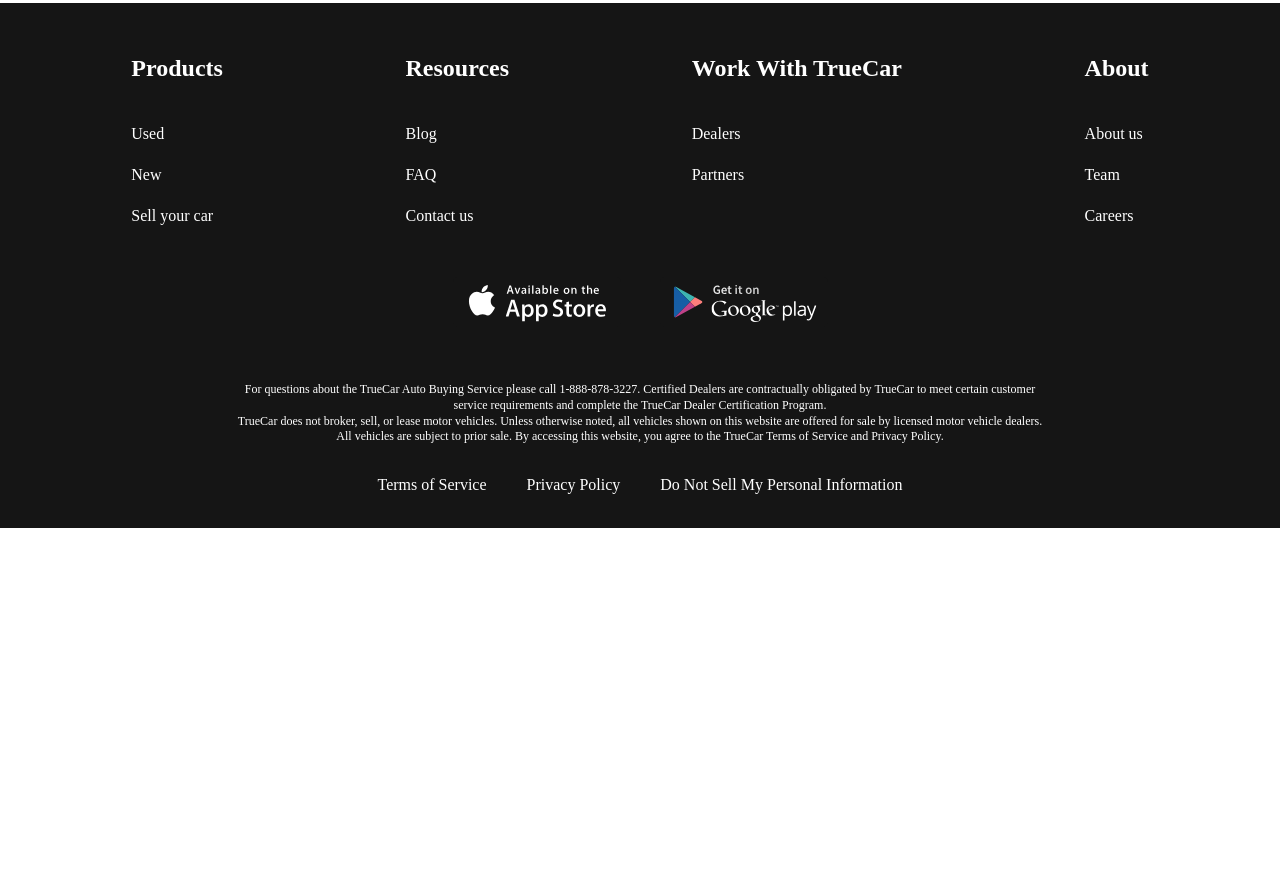
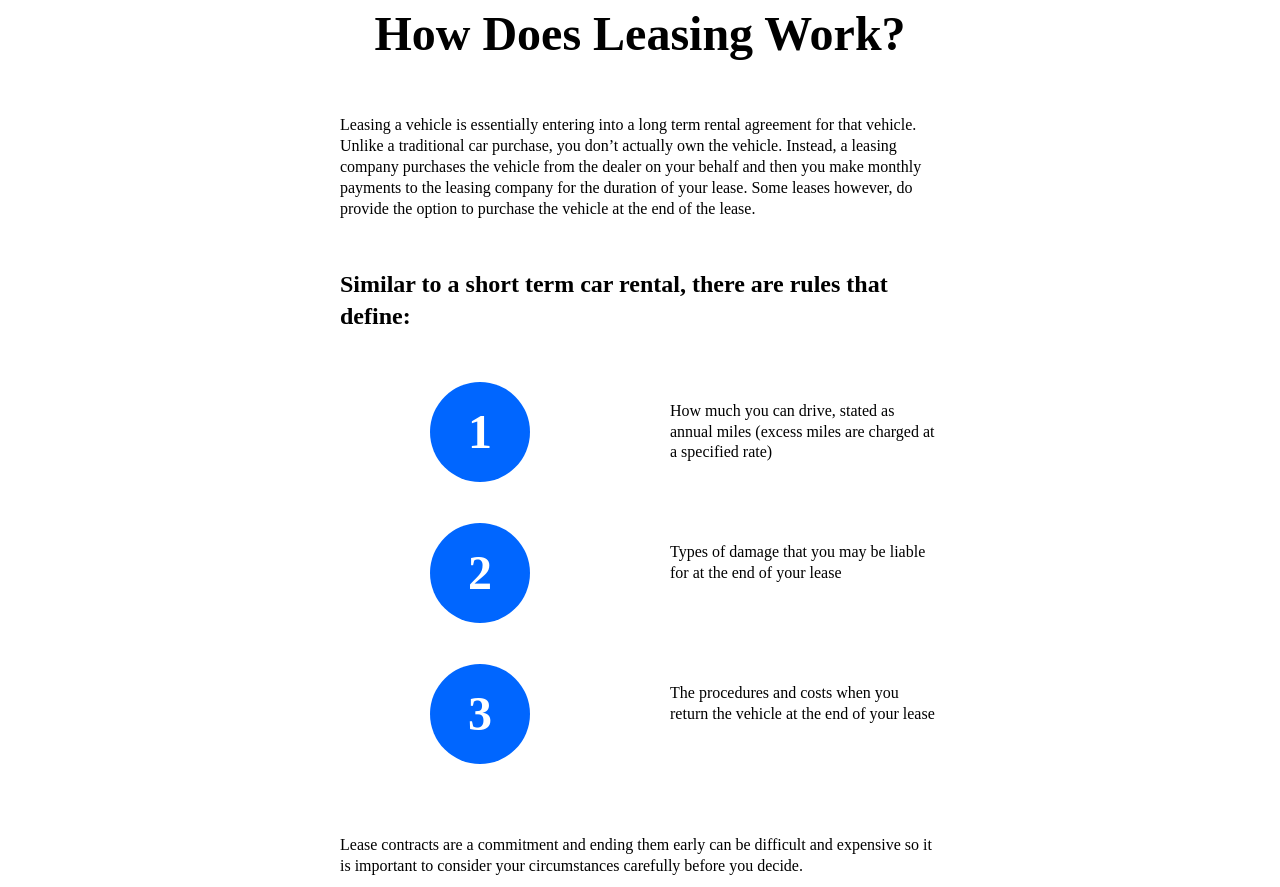
Before and after one commit to goplomah/lease-cars, a plain HTML site: page index.html in a window 1280 px wide. Shown: the part 1513-2400 px from the top of the page. Before the commit the page ends 2041 px from the top, so only its background shows below. Drawn offline with nearby package versions, Linux system fonts and the light colour scheme.

Commit message:
feat: add section how-does

```diff
--- a/css/style.css
+++ b/css/style.css
@@ -191,6 +191,62 @@
     text-align: left;
 }
 
+.how-does {
+    padding-bottom: 150px;
+}
+.container {
+}
+.how-does__inner {
+    max-width: 600px;
+    margin: 0 auto;
+}
+.section-title {
+}
+.how-does__text {
+}
+.how-does-title {
+    font-size: 24px;
+    font-weight: 700;
+    padding-top: 50px;
+}
+.how-does-list {
+    padding: 50px 0 70px;
+    counter-reset: myCounter;
+    list-style-type: none;
+}
+
+.how-does-item {
+    width: 270px;
+    position: relative;
+    margin-left: auto;
+    box-sizing: content-box;
+    padding: 19px 0 19px 240px;
+    min-height: 63px;
+}
+
+.how-does-item + .how-does-item {
+    margin-top: 40px;
+}
+
+.how-does-item::before {
+    counter-increment: myCounter;
+    content: counter(myCounter);
+    display: flex;
+    justify-content: center;
+    align-items: center;
+    background-color: #0066FF;
+    font-size: 48px;
+    font-weight: 700;
+    color: #fff;
+    width: 100px;
+    height: 100px;
+    border-radius: 50%;
+    position: absolute;
+    left: 0;
+    top: 0;
+}
+
+
 .footer {
   background-color: #151515;
   padding: 50px 0 32px;
--- a/index.html
+++ b/index.html
@@ -136,6 +136,44 @@
             </ul>
           </div>
         </section>
+        <section class="how-does">
+          <div class="container">
+            <div class="how-does__inner">
+              <h2 class="section-title">How Does Leasing Work?</h2>
+              <p class="how-does__text">
+                Leasing a vehicle is essentially entering into a long term
+                rental agreement for that vehicle. Unlike a traditional car
+                purchase, you don’t actually own the vehicle. Instead, a leasing
+                company purchases the vehicle from the dealer on your behalf and
+                then you make monthly payments to the leasing company for the
+                duration of your lease. Some leases however, do provide the
+                option to purchase the vehicle at the end of the lease.
+              </p>
+              <h3 class="how-does-title">
+                Similar to a short term car rental, there are rules that define:
+              </h3>
+              <ol class="how-does-list">
+                <li class="how-does-item">
+                  How much you can drive, stated as annual miles (excess miles
+                  are charged at a specified rate)
+                </li>
+                <li class="how-does-item">
+                  Types of damage that you may be liable for at the end of your
+                  lease
+                </li>
+                <li class="how-does-item">
+                  The procedures and costs when you return the vehicle at the
+                  end of your lease
+                </li>
+              </ol>
+              <p class="how-does__text">
+                Lease contracts are a commitment and ending them early can be
+                difficult and expensive so it is important to consider your
+                circumstances carefully before you decide.
+              </p>
+            </div>
+          </div>
+        </section>
       </main>
       <footer class="footer">
         <div class="container">
```
